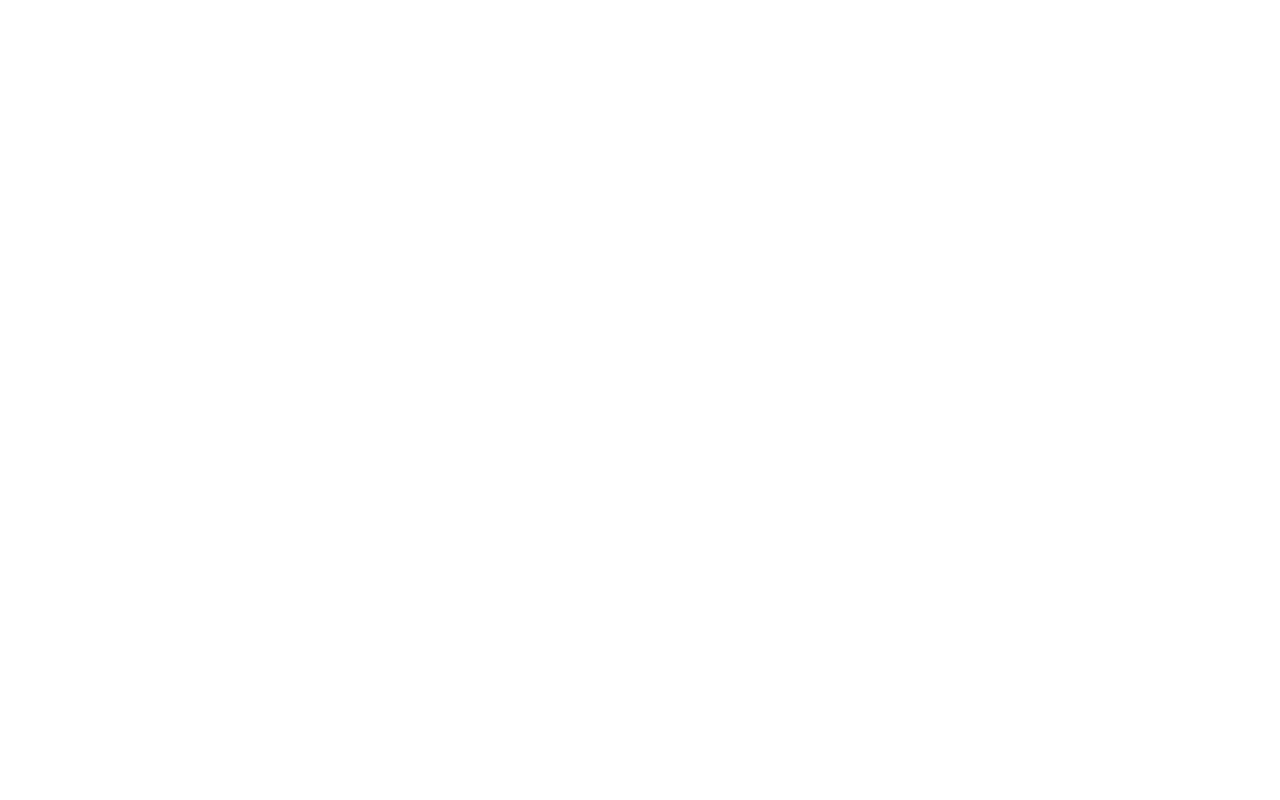
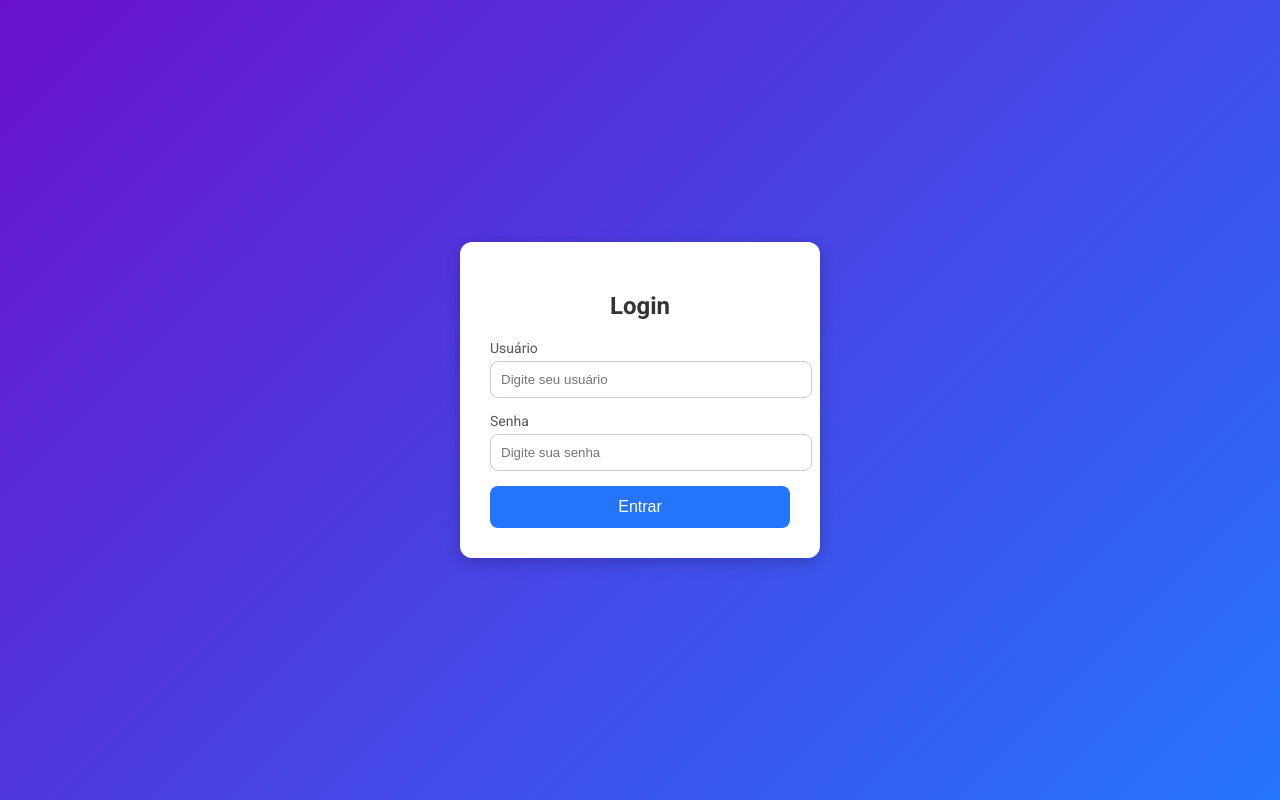
Before and after one commit to luizhenriquepds1/telaLogin, a plain HTML site: page index.html in a window 1280 px wide. Drawn offline with Linux system fonts and the light colour scheme.

Commit message:
Atualização

```diff
--- /dev/null
+++ b/assets/CSS/style.css
@@ -0,0 +1,81 @@
+/* Estilo geral */
+body {
+    margin: 0;
+    padding: 0;
+    font-family: "Roboto", sans-serif;
+    background: linear-gradient(135deg, #6a11cb, #2575fc);
+    height: 100vh;
+    display: flex;
+    justify-content: center;
+    align-items: center;
+}
+
+/* Container central */
+.container {
+    display: flex;
+    justify-content: center;
+    align-items: center;
+    width: 100%;
+}
+
+/* Caixa de login */
+.login-box {
+    background: #fff;
+    padding: 30px;
+    border-radius: 12px;
+    box-shadow: 0px 4px 15px rgba(0,0,0,0.2);
+    width: 300px;
+    text-align: center;
+}
+
+/* Título */
+.login-box h2 {
+    margin-bottom: 20px;
+    color: #333;
+}
+
+/* Grupo de input */
+.input-group {
+    text-align: left;
+    margin-bottom: 15px;
+}
+
+.input-group label {
+    font-size: 14px;
+    color: #555;
+    display: block;
+    margin-bottom: 5px;
+}
+
+.input-group input {
+    width: 100%;
+    padding: 10px;
+    border: 1px solid #ccc;
+    border-radius: 8px;
+    outline: none;
+    transition: 0.3s;
+}
+
+/* Efeito no input */
+.input-group input:focus {
+    border-color: #2575fc;
+    box-shadow: 0px 0px 5px rgba(37,117,252,0.5);
+}
+
+/* Botão */
+button {
+    width: 100%;
+    padding: 12px;
+    background: #2575fc;
+    color: #fff;
+    border: none;
+    border-radius: 8px;
+    font-size: 16px;
+    cursor: pointer;
+    transition: 0.3s;
+}
+
+/* Efeito hover no botão */
+button:hover {
+    background: #6a11cb;
+}
--- a/index.html
+++ b/index.html
@@ -1,12 +1,34 @@
 <!DOCTYPE html>
-<html lang="en">
+<html lang="pt-br">
 <head>
     <meta charset="UTF-8">
     <meta name="viewport" content="width=device-width, initial-scale=1.0">
-    <title>Document</title>
+    <title>Tela de Login</title>
+    <link rel="stylesheet" href="assets/CSS/style.css"> <!-- conecta com o CSS -->
 
+    <link rel="preconnect" href="https://fonts.googleapis.com">
+    <link rel="preconnect" href="https://fonts.gstatic.com" crossorigin>
+    <link href="https://fonts.googleapis.com/css2?family=Roboto:ital,wght@0,100..900;1,100..900&display=swap" rel="stylesheet">
 </head>
 <body>
 
+    <div class="container">
+        <form class="login-box">
+            <h2>Login</h2>
+
+            <div class="input-group">
+                <label for="usuario">Usuário</label>
+                <input type="text" id="usuario" placeholder="Digite seu usuário" required>
+            </div>
+
+            <div class="input-group">
+                <label for="senha">Senha</label>
+                <input type="password" id="senha" placeholder="Digite sua senha" required>
+            </div>
+
+            <button type="submit">Entrar</button>
+        </form>
+    </div>
+
 </body>
 </html>
```
Also changed, not shown: accent/CSS/style.css (deleted).
